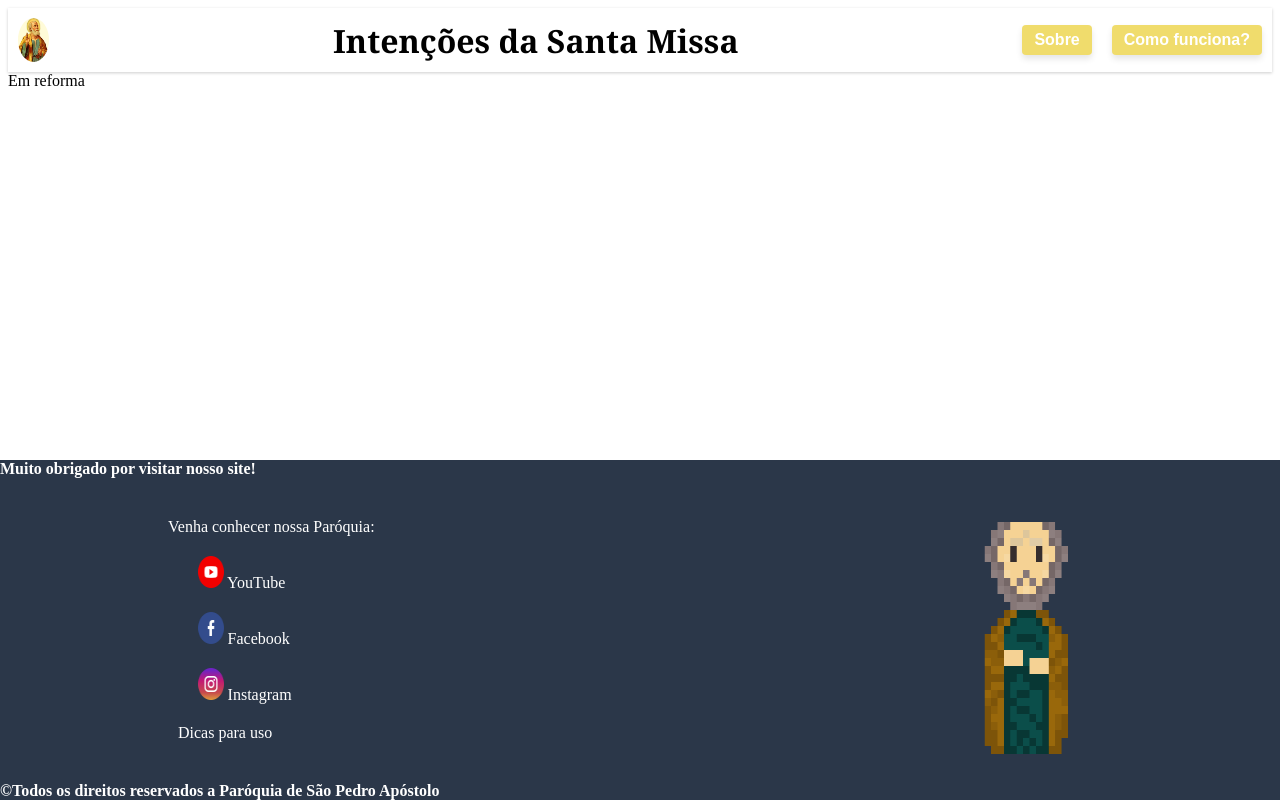
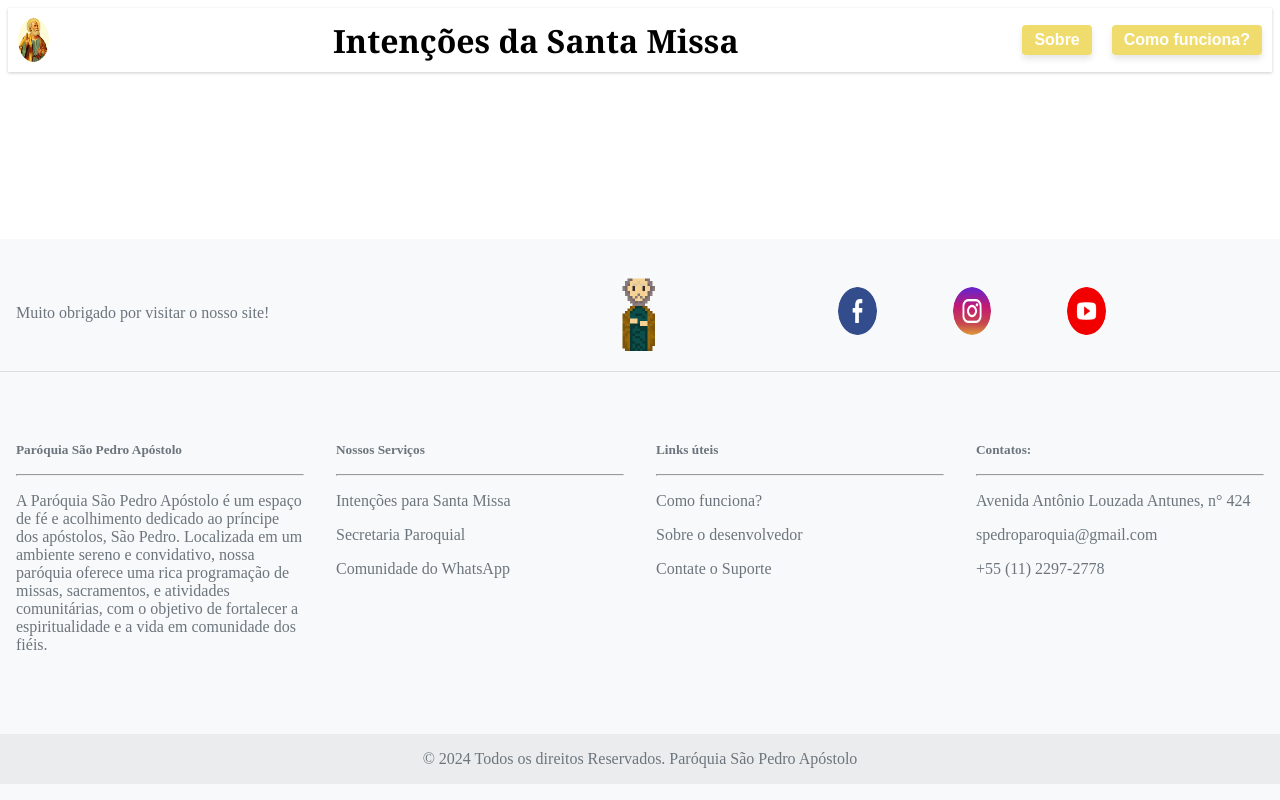
Before and after one commit to JohnDias0/ProjInt, an Angular app: page / in a window 1280 px wide. Built offline with nearby package versions, Linux system fonts and the light colour scheme.

Commit message:
feat: recode footer

```diff
--- a/src/app/app.component.html
+++ b/src/app/app.component.html
@@ -1,3 +1,2 @@
 <app-header></app-header>
-<p>Em reforma</p>
 <app-footer></app-footer>
--- a/src/app/footer/footer.component.css
+++ b/src/app/footer/footer.component.css
@@ -1,63 +1,113 @@
-*{
-    margin: 0;
-    padding: 0;
-    box-sizing: border-box;
-}
-footer{
-    color: white;
-    background-color: rgb(43, 55, 73);
-    width: 100vw;
+
+
+.footer {
+    background-color: #f8f9fa;
+    color: #6c757d;
+    text-align: center;
+    padding: 1rem 0;
     position: fixed;
+    bottom: 0;
     left: 0;
-    bottom: 0;
-    margin: auto;
-}
-.container{
-    padding: 20px;
-    display: flex;
-    justify-content: space-between;
 }
 
-.title{
-    margin: auto;
+.social-media {
+    display: flex;
+    justify-content: center;
+    align-items: center;
+    padding: 1rem;
+    border-bottom: 1px solid #ddd;
 }
- a{
-    color: white;
+
+.social-media-left {
+    flex: 1;
+    text-align: left;
+    display: none;
+}
+
+.social-media-right {
+    flex: 1;
+    text-align: right;
+}
+
+.social-icon {
+    margin: 0 0.5rem;
+    color: #6c757d;
     text-decoration: none;
-    margin: 0 10px;
+}
+
+.links .container {
+    padding: 2rem 0;
+}
+
+.row {
+    display: flex;
+    flex-wrap: wrap;
+    justify-content: space-around;
+}
+
+.column {
+    flex: 1;
+    min-width: 200px;
+    margin: 1rem;
+    text-align: left;
+}
+
+.title {
+    font-weight: bold;
+    margin-bottom: 1rem;
+}
+
+.link {
+    color: #6c757d;
+    text-decoration: none;
     cursor: pointer;
-    transition: color 0.1s;
+    transition: color 0.1s
 }
-a:hover{
-    color: rgb(240, 220, 108);
+
+.link:hover {
+    color:  rgb(235, 220, 134);;
     text-decoration: underline;
 }
-a:active {
-    color: #008585;
-}
-.pedrao{
-    width: 16vw;
-    height: 32vh;
-    margin: 0;
+.link:active{
+    color: #58d3d3;
 }
 
-.item1, .item2 {
-    flex-direction: column;
-    display: flex;
-    padding: 0 10vw;
+.copyright {
+    background-color: rgba(0, 0, 0, 0.05);
+    padding: 1rem;
+    margin-top: 1rem;
 }
-.item1 {
-    align-items: flex-start;
+
+@media (min-width: 992px) {
+    .social-media-left {
+        display: block;
+    }
+
+    .social-media-right {
+        text-align: center;
+    }
 }
-.item1 li, .item2 li{
-    list-style: none;
-    margin: 2.5vh;
+
+.logos{
+    border-radius: 50%;
+    width:3vw;
+    height: 6vh;
+    margin: 0 30px;
+    cursor: pointer;
+    transition:  transform 0.2s;
 }
-.item2 {
-    align-items: flex-end;
+.logos:hover {
+    transform: translateY(-2px);
 }
-img{
-    width:2vw;
-    height: 4vh;
-    display: inline-block;
+
+.logos:active {
+    transform: translateY(0);
+    box-shadow: 0 4px 6px rgba(0, 0, 0, 0.1);
 }
+
+
+.pedrao {
+    max-width: 100px;
+    height: 10vh;
+    margin: auto;
+  }
--- a/src/app/footer/footer.component.html
+++ b/src/app/footer/footer.component.html
@@ -1,23 +1,69 @@
-<footer>
-  <h4>Muito obrigado por visitar nosso site!</h4>
-  <div class="container">
-    <div class="item1">
-      <ul>
-        <li>
-          Venha conhecer nossa Paróquia:
-          <ul>
-            <li><a href=""><img src="./img/logos/youtube.png" alt=""> YouTube </a></li>
-            <li><a href=""><img src="./img/logos/facebook.png" alt=""> Facebook </a></li>
-            <li><a href=""><img src="./img/logos/instagram.png" alt=""> Instagram </a></li>
-          </ul>
-        </li>
-        <li><a href="">Dicas para uso</a></li>
-      </ul>
+<footer class="footer">
+  <!-- Section: Social media -->
+  <section class="social-media">
+    <!-- Left -->
+    <div class="social-media-left">
+      <span>Muito obrigado por visitar o nosso site!</span>
     </div>
-
-    <div class="item2">
-      <img class="pedrao" src="./img/SPedro.gif" alt="" />
+    <div>
+  <img src="./img/SPedro.gif" class="pedrao" alt="">
     </div>
+    <div class="social-media-right">
+      <a href="#" class="social-icon">
+        <img src="./img/logos/facebook.png" class="logos" />
+      </a>
+      <a href="#" class="social-icon">
+        <img src="./img/logos/instagram.png" class="logos" />
+      </a>
+      <a href="#" class="social-icon">
+        <img src="./img/logos/youtube.png" class="logos" />
+      </a>
+    </div>
+  </section>
+  <section class="links">
+    <div class="container">
+      <div class="row">
+        <div class="column">
+          <h5 class="title">
+            <i class="fas fa-gem"></i>Paróquia São Pedro Apóstolo
+          </h5>
+          <hr>
+          <p>
+            A Paróquia São Pedro Apóstolo é um espaço de fé e acolhimento dedicado ao
+            príncipe dos apóstolos, São Pedro. Localizada em um ambiente sereno
+            e convidativo, nossa paróquia oferece uma rica programação de
+            missas, sacramentos, e atividades comunitárias, com o objetivo de
+            fortalecer a espiritualidade e a vida em comunidade dos fiéis.
+          </p>
+        </div>
+        <div class="column">
+          <h5 class="title">Nossos Serviços</h5>
+          <hr>
+          <!-- <p><a href="#" class="link">Nosso Site</a></p> -->
+          <p><a href="#" class="link">Intenções para Santa Missa</a></p>
+          <p><a href="#" class="link">Secretaria Paroquial</a></p>
+          <p><a href="#" class="link">Comunidade do WhatsApp</a></p>
+        </div>
+        <div class="column">
+          <!-- Links -->
+          <h5 class="title">Links úteis</h5>
+          <hr>
+          <p><a href="#" class="link">Como funciona?</a></p>
+          <p><a href="#" class="link">Sobre o desenvolvedor</a></p>
+          <p><a href="#" class="link">Contate o Suporte</a></p>
+          <!-- <p><a href="#" class="link">Help</a></p> -->
+        </div>
+        <div class="column">
+          <h5 class="title">Contatos:</h5>
+          <hr>
+          <p>Avenida Antônio Louzada Antunes, n° 424</p>
+          <p><a class="link" [href]="emailHref">spedroparoquia&#64;gmail.com</a></p>
+          <p>+55 (11) 2297-2778</p>
+        </div>
+      </div>
+    </div>
+  </section>
+  <div class="copyright">
+    © 2024 Todos os direitos Reservados. Paróquia São Pedro Apóstolo
   </div>
-  <h4>©Todos os direitos reservados a Paróquia de São Pedro Apóstolo</h4>
 </footer>
--- a/src/app/footer/footer.component.ts
+++ b/src/app/footer/footer.component.ts
@@ -8,5 +8,9 @@ import { Component } from '@angular/core';
   styleUrl: './footer.component.css'
 })
 export class FooterComponent {
+  emailHref: string;
 
+  constructor() {
+    this.emailHref = 'spedroparoquia@gmail.com';
+  }
 }
```
